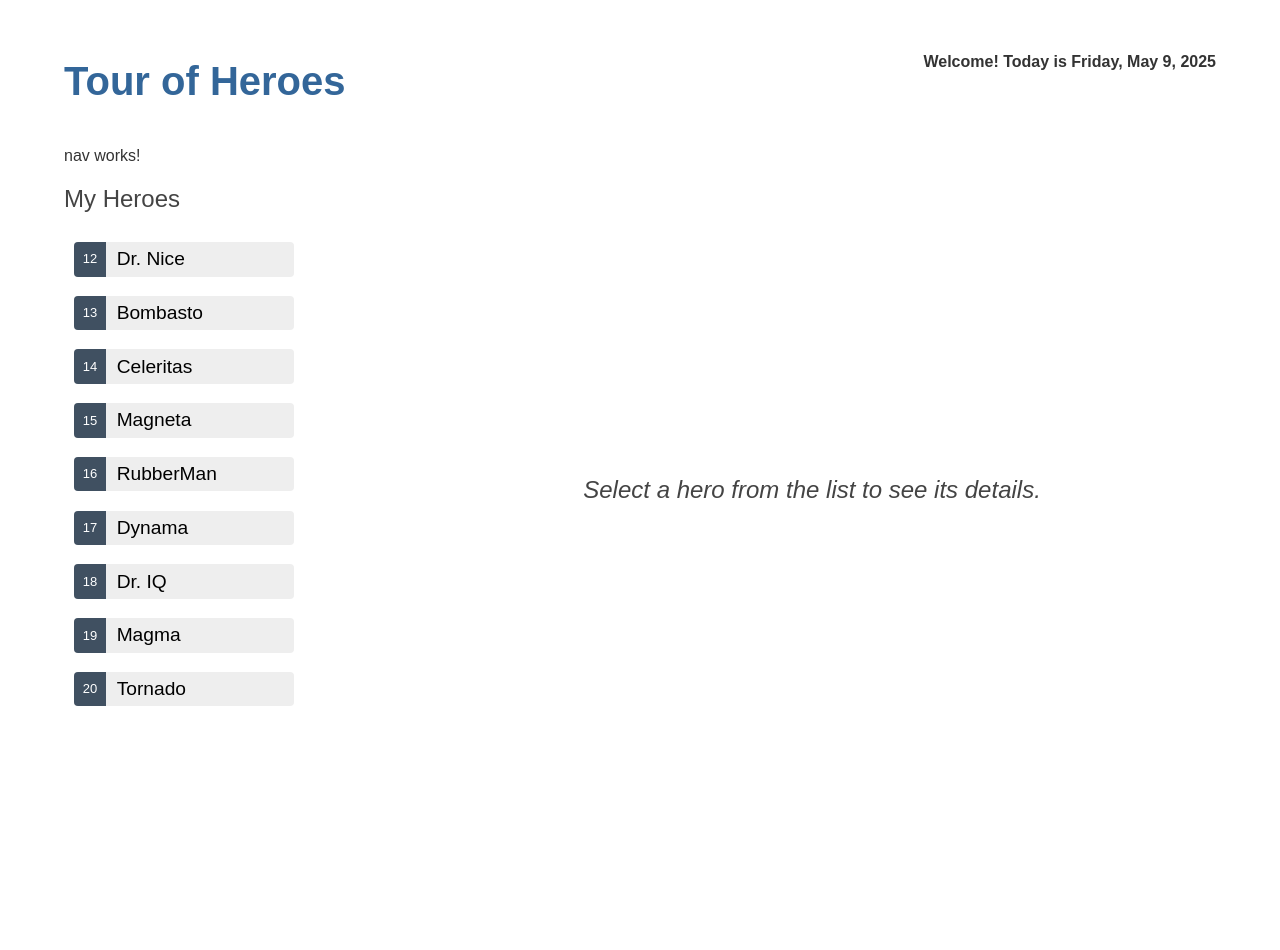
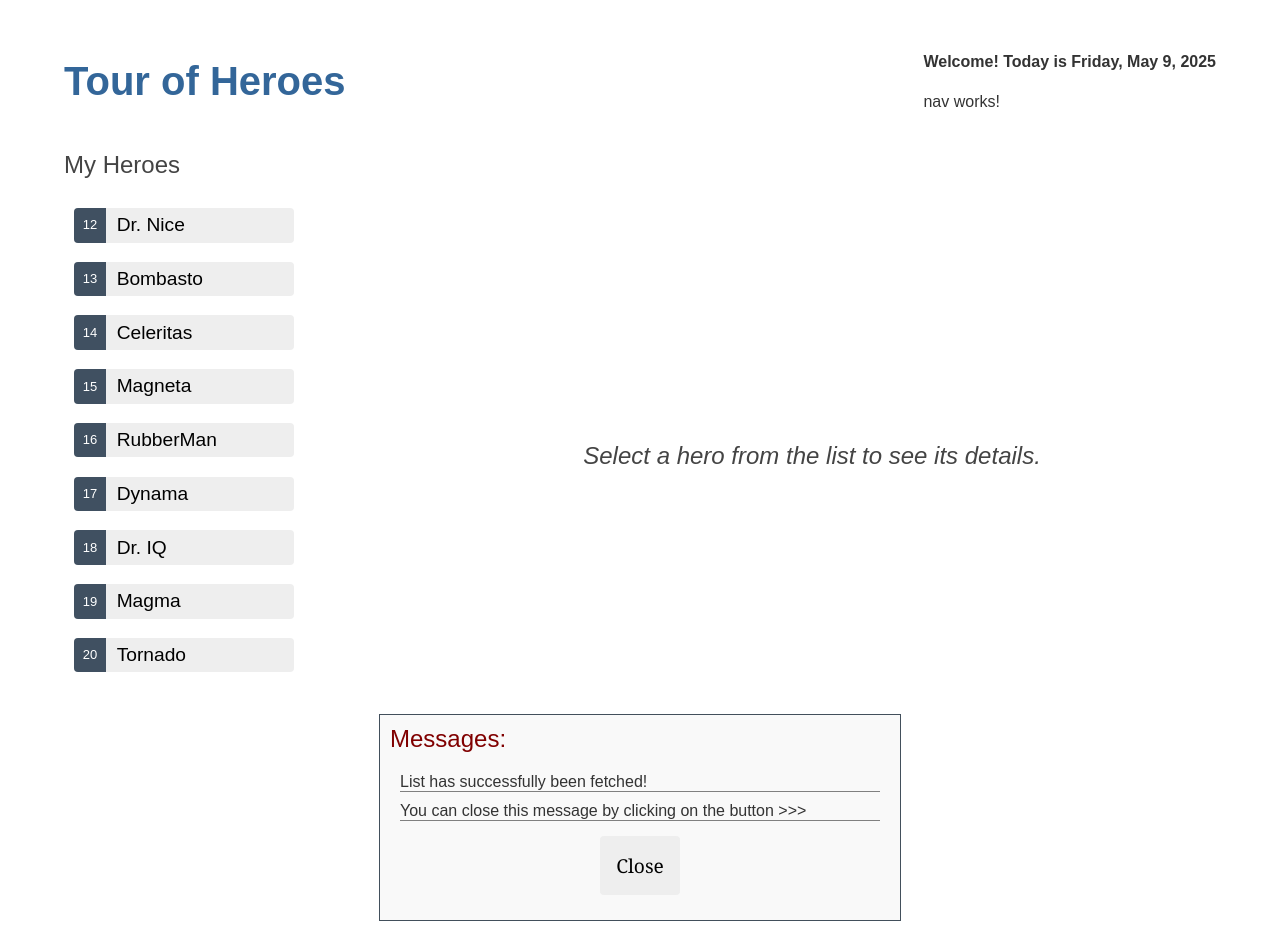
Before and after one commit to rafia-farooq/tour-of-heroes, an Angular app: page / in a window 1280 px wide. Shown: the top 950 px of the page. Before the commit the page ends 800 px from the top, so only its background shows below. Built offline with nearby package versions, Linux system fonts and the light colour scheme.

Commit message:
message service, message component and clicked hero shows in a message box

```diff
--- a/src/app/app.component.css
+++ b/src/app/app.component.css
@@ -1,4 +1,4 @@
-div {
+.header {
   display: flex;
   justify-content: space-between;
 }
--- a/src/app/app.component.html
+++ b/src/app/app.component.html
@@ -1,7 +1,10 @@
-<div>
+<div class="header">
     <h1>{{title}}</h1>
-    <h4>Welcome! Today is {{today | date: "fullDate"}}</h4>
+    <div>
+        <h4>Welcome! Today is {{today | date: "fullDate"}}</h4>
+        <app-nav></app-nav>
+    </div>
 </div>
 
-<app-nav></app-nav>
 <app-heroes></app-heroes>
+<app-messages></app-messages>
--- a/src/app/app.component.ts
+++ b/src/app/app.component.ts
@@ -2,10 +2,11 @@ import { Component } from '@angular/core';
 import { CommonModule } from '@angular/common';
 import { NavComponent } from './nav/nav.component';
 import { HeroesComponent } from './heroes/heroes.component';
+import { MessagesComponent } from './messages/messages.component';
 
 @Component({
   selector: 'app-root',
-  imports: [ CommonModule, NavComponent , HeroesComponent],
+  imports: [CommonModule, NavComponent, HeroesComponent, MessagesComponent],
   templateUrl: './app.component.html',
   styleUrl: './app.component.css'
 })
--- a/src/app/hero.service.ts
+++ b/src/app/hero.service.ts
@@ -2,6 +2,7 @@ import { Injectable } from '@angular/core';
 import { Hero } from './hero';
 import { HEROES } from './hero-list';
 import { Observable, of } from 'rxjs';
+import { MessageService } from './message.service';
 
 @Injectable({
   providedIn: 'root'
@@ -14,8 +15,10 @@ export class HeroService {
 
   getHeroes(): Observable<Hero[]> {
   const heroes = of(HEROES);
+  this.messageService.add("List has successfully been fetched!");
+  this.messageService.add("You can close this message by clicking on the button >>>");
   return heroes;
 }
 
-  constructor() { }
+  constructor(private messageService : MessageService) { }
 }
--- a/src/app/heroes/heroes.component.ts
+++ b/src/app/heroes/heroes.component.ts
@@ -4,6 +4,7 @@ import { Hero } from '../hero'; // Import interface
 // import { HEROES} from "../hero-list";
 import { HeroDetailComponent } from '../hero-detail/hero-detail.component';
 import { HeroService } from '../hero.service';
+import { MessageService } from '../message.service';
 
 @Component({
   selector: 'app-heroes',
@@ -19,11 +20,12 @@ export class HeroesComponent {
 
   // method to show hero details on click
   onSelect(hero: Hero) : void{
-    this.selectedHero = hero
+    this.selectedHero = hero;
+    this.messageService.add(`Selected hero: ${hero.name}`)
   }
 
   // inject an instance of HeroService when the component is created.
-  constructor(private heroService: HeroService) {}
+  constructor(private heroService: HeroService, private messageService : MessageService) {}
 
   // get list of heroes from the service
   // getHeroes() : void {
--- /dev/null
+++ b/src/app/message.service.ts
@@ -0,0 +1,16 @@
+import { Injectable } from '@angular/core';
+
+@Injectable({
+  providedIn: 'root',
+})
+export class MessageService {
+  messages: string[] = [];
+
+  add(message: string) {
+    this.messages.push(message);
+  }
+
+  clear() {
+    this.messages = [];
+  }
+}
--- /dev/null
+++ b/src/app/messages/messages.component.css
@@ -0,0 +1,27 @@
+.message-box {
+    padding: 10px;
+    border: 1px solid #424f5b;
+    background-color: #f9f9f9;
+    width: 500px;
+    margin: 0 auto;
+}
+
+.message-box h2 {
+    margin-top: 0;
+    color: maroon;
+}
+
+.message-box p {
+    margin: 10px;
+    border-bottom: 1px solid grey;
+}
+
+.message-box button {
+    display: block;
+    margin: 15px auto;
+}
+
+.message-box button:hover {
+    background-color: #424f5b;
+    color: white;
+}
--- /dev/null
+++ b/src/app/messages/messages.component.html
@@ -0,0 +1,9 @@
+<div *ngIf="messageService.messages.length" class="message-box">
+    <h2>Messages:</h2>
+    <div *ngFor="let message of messageService.messages">
+        <p>{{message}}</p>
+    </div>
+    <button type="button" (click)="messageService.clear()">
+        Close
+    </button>
+</div>
```
Also changed, not shown: src/app/messages/messages.component.ts (added, +17 -0 lines), 2 other files (tests, documents, lock files or other folders).
